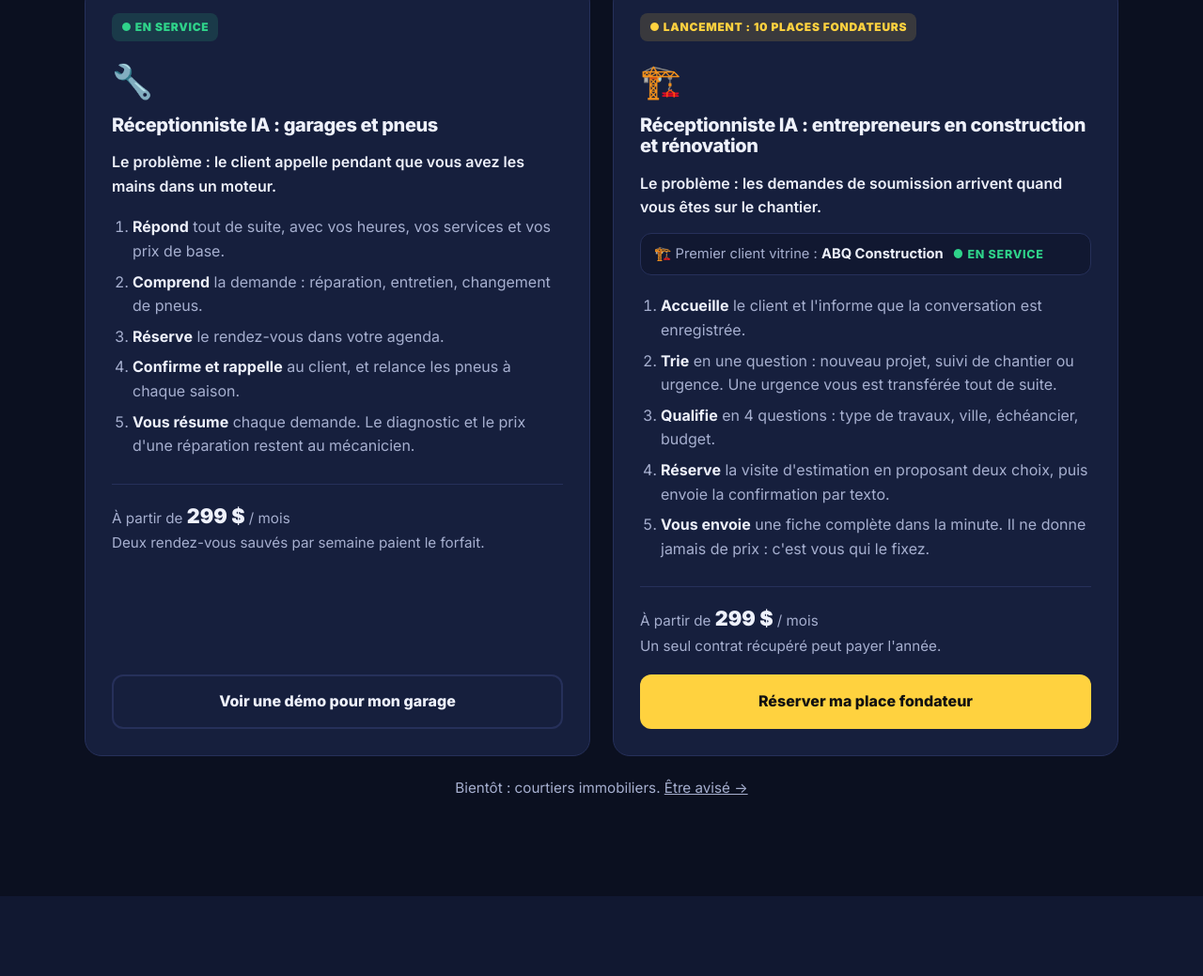
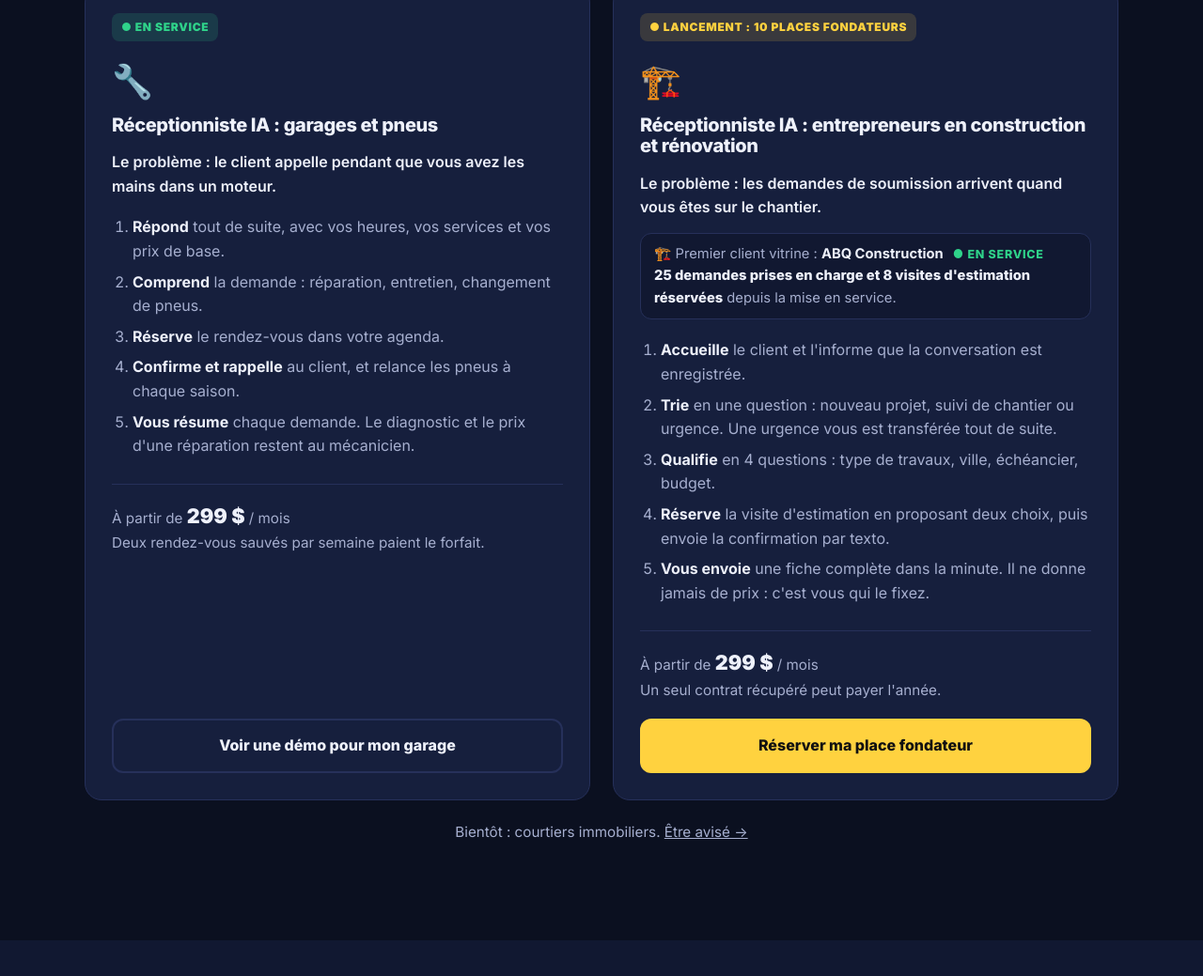
Before and after one commit to thebestofer/flowba, a plain HTML site: page index.html in a window 1280 px wide. Shown: the part 1947-2986 px from the top of the page at 94% size. Drawn offline with Linux system fonts and the light colour scheme.

Commit message:
Résultat ABQ Construction sur la fiche construction
Co-Authored-By: Claude Opus 5.5 <noreply@anthropic.com>
Claude-Session: https://claude.ai/code/session_01Det2LnUX7iqGvWdQ5QSNHi

```diff
--- a/index.html
+++ b/index.html
@@ -205,6 +205,7 @@ footer a:hover{color:var(--text)}
 .product ol li b{color:var(--text)}
 .showcase{margin:0 0 16px!important;padding:10px 14px;border:1px solid var(--line);border-radius:12px;background:var(--bg2);font-size:.92rem}
 .showcase b{color:var(--text)}
+.showcase .stat{color:var(--text);font-weight:800}
 .showcase span{color:var(--green);font-weight:800;font-size:.78rem;text-transform:uppercase;letter-spacing:.06em;margin-left:6px}
 .product .from{border-top:1px solid var(--line);padding-top:16px;margin-bottom:18px;color:var(--muted);font-size:.95rem}
 .product .from b{color:var(--text);font-size:1.35rem;font-weight:900}
@@ -359,7 +360,7 @@ footer a:hover{color:var(--text)}
         <h3>Réceptionniste IA : entrepreneurs en construction et rénovation</h3>
         <p class="problem">Le problème : les demandes de soumission arrivent quand vous êtes sur le chantier.</p>
         <!-- ABQ Construction : en service, confirmé par Bat le 19 novembre 2026. -->
-        <p class="showcase">🏗️ Premier client vitrine : <b>ABQ Construction</b> <span class="on">● en service</span></p>
+        <p class="showcase">🏗️ Premier client vitrine : <b>ABQ Construction</b> <span class="on">● en service</span><br><strong class="stat">25 demandes prises en charge et 8 visites d'estimation réservées</strong> depuis la mise en service.</p>
         <ol>
           <li><b>Accueille</b> le client et l'informe que la conversation est enregistrée.</li>
           <li><b>Trie</b> en une question : nouveau projet, suivi de chantier ou urgence. Une urgence vous est transférée tout de suite.</li>
```
Also changed, not shown: 1 other file.
